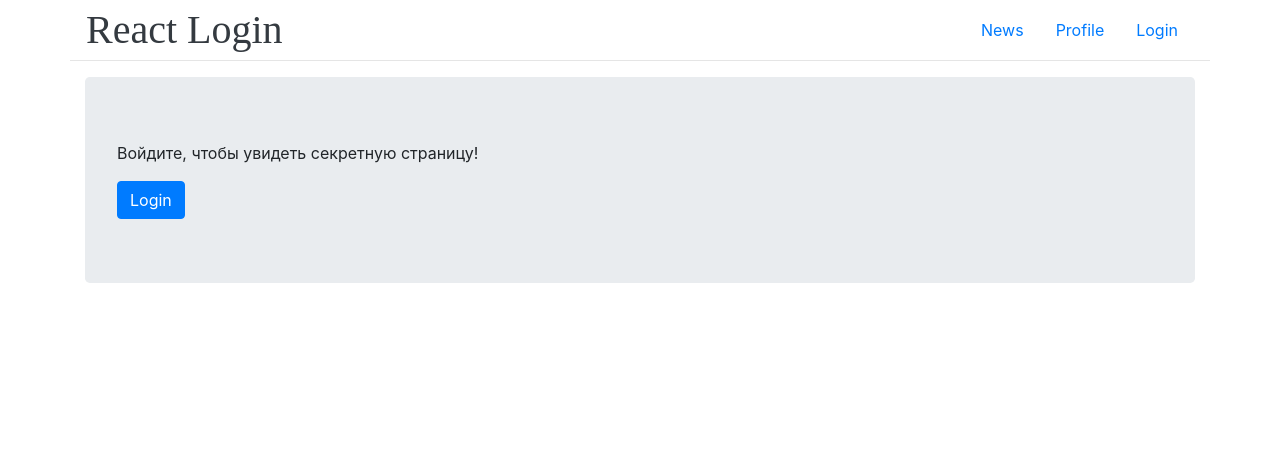
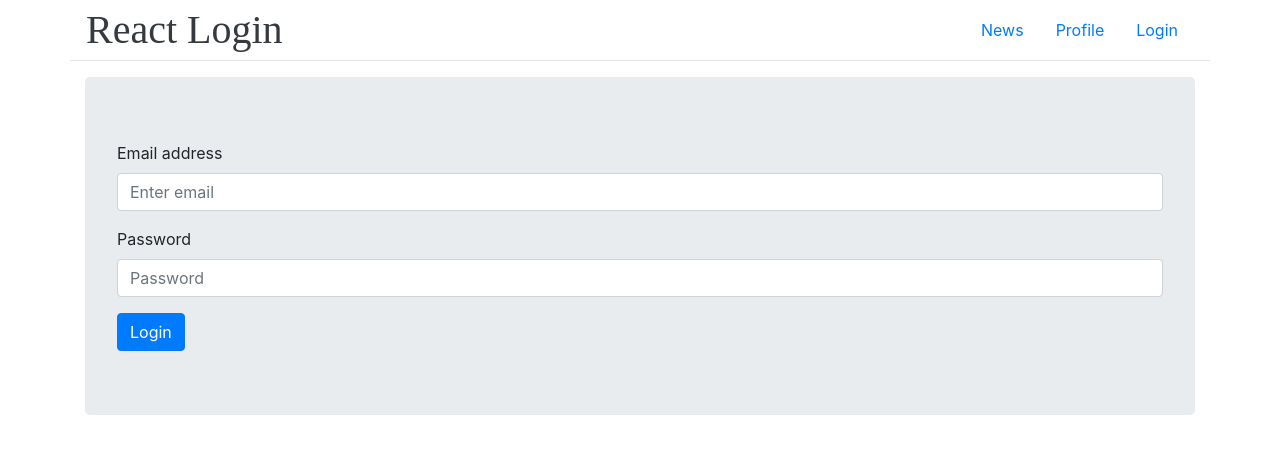
Before and after one commit to ArminBlaze/Test-1-login-react, a React (Create React App) app: page /login in a window 1280 px wide. Shown: the top 454 px of the page. Built offline with nearby package versions, Linux system fonts and the light colour scheme.

Commit message:
10 - Форма входа на бутстрапе

```diff
--- a/src/components/pages/LoginPage.jsx
+++ b/src/components/pages/LoginPage.jsx
@@ -15,14 +15,34 @@ const LoginPage = ({ isLoggedIn, setLogin, loading, error }) => {
 
   return (
     <div className='jumbotron'>
-      <p>Войдите, чтобы увидеть секретную страницу!</p>
-      <button
-        className='btn btn-primary'
-        onClick={ () => setLogin(true) }>
-          Login
-      </button>
+     <form>
+        <div className="form-group">
+          <label for="exampleInputEmail1">Email address</label>
+          <input type="email" className="form-control" id="exampleInputEmail1" aria-describedby="emailHelp" placeholder="Enter email" />
+        </div>
+        <div className="form-group">
+          <label for="exampleInputPassword1">Password</label>
+          <input type="password" className="form-control" id="exampleInputPassword1" placeholder="Password" />
+        </div>
+        <button type="submit"
+          className="btn btn-primary"
+          onClick={ () => setLogin(true) }>
+            Login
+        </button>
+      </form>
     </div>
   )
+
+  // return (
+  //   <div className='jumbotron'>
+  //     <p>Войдите, чтобы увидеть секретную страницу!</p>
+  //     <button
+  //       className='btn btn-primary'
+  //       onClick={ () => setLogin(true) }>
+  //         Login
+  //     </button>
+  //   </div>
+  // )
 };
 
 
--- a/src/components/pages/ProfilePage.jsx
+++ b/src/components/pages/ProfilePage.jsx
@@ -23,7 +23,8 @@ class ProfilePage extends React.Component {
 
     return (
       <div className='jumbotron text-center'>
-        <h3>Профиль - виден только после входа.</h3>
+        <h3>Профиль.</h3>
+        <p>Виден только после входа.</p>
       </div>
     )
   }
```
